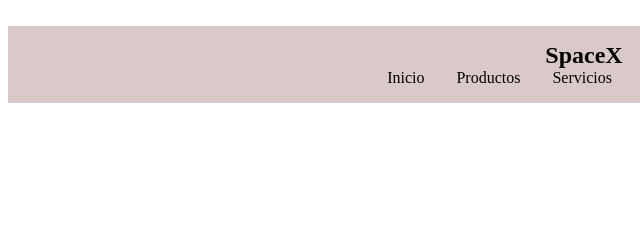
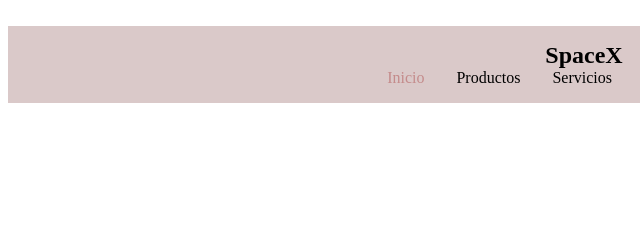
Before and after one commit to sara-villagra/trabajo-practico-clase-17, a plain HTML site: page index.html in a window 1280 px wide. In both pictures the pointer is over the link "Inicio". Shown: the top 240 px of the page, 56-696 px from the left. Drawn offline with Linux system fonts and the light colour scheme.

Commit message:
agrege hover a nav

```diff
--- a/css/style.css
+++ b/css/style.css
@@ -36,12 +36,14 @@ nav{
 nav ul{
     list-style: none;
     display: flex;
-
     gap: 2rem;
 }
 nav a{
     text-decoration: none;
     color: black;
+}
+nav a:hover{
+    color:rgb(196, 139, 139)
 }
 nav #toggle,
 nav label {
```
